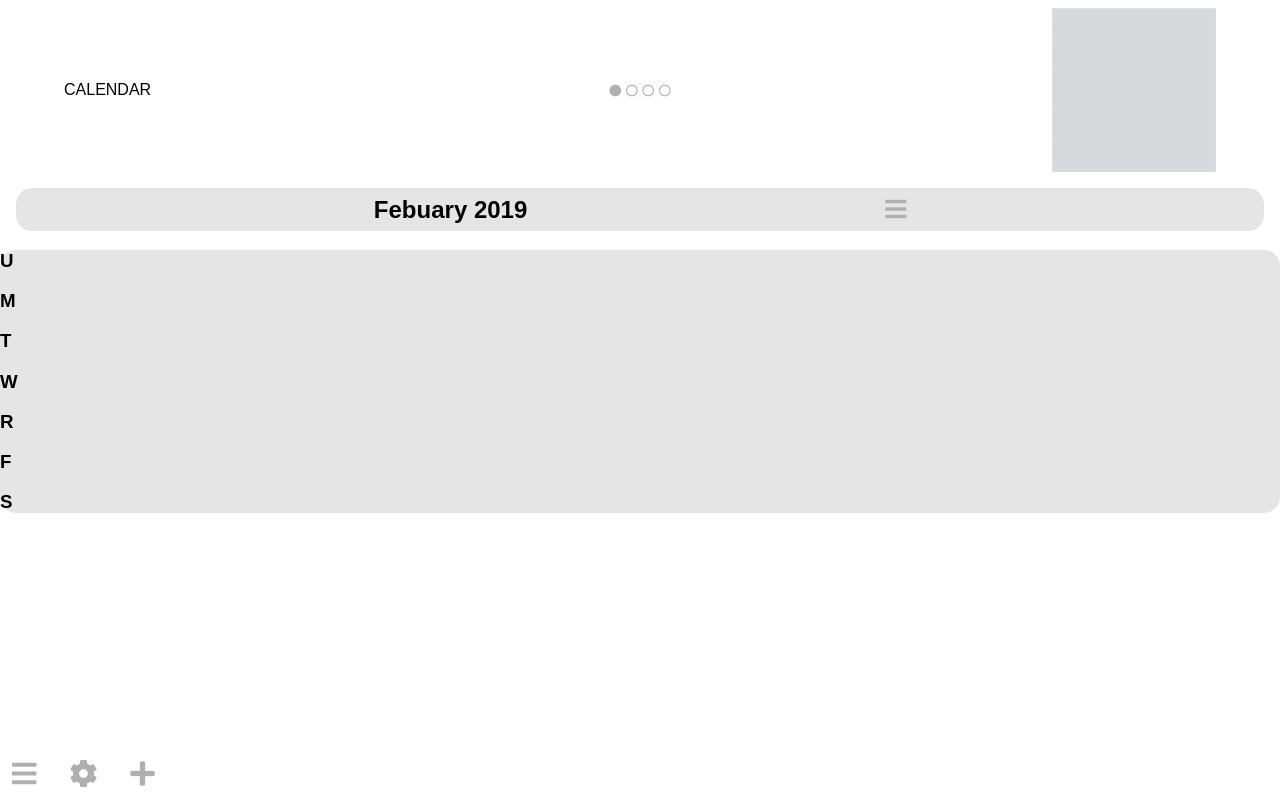
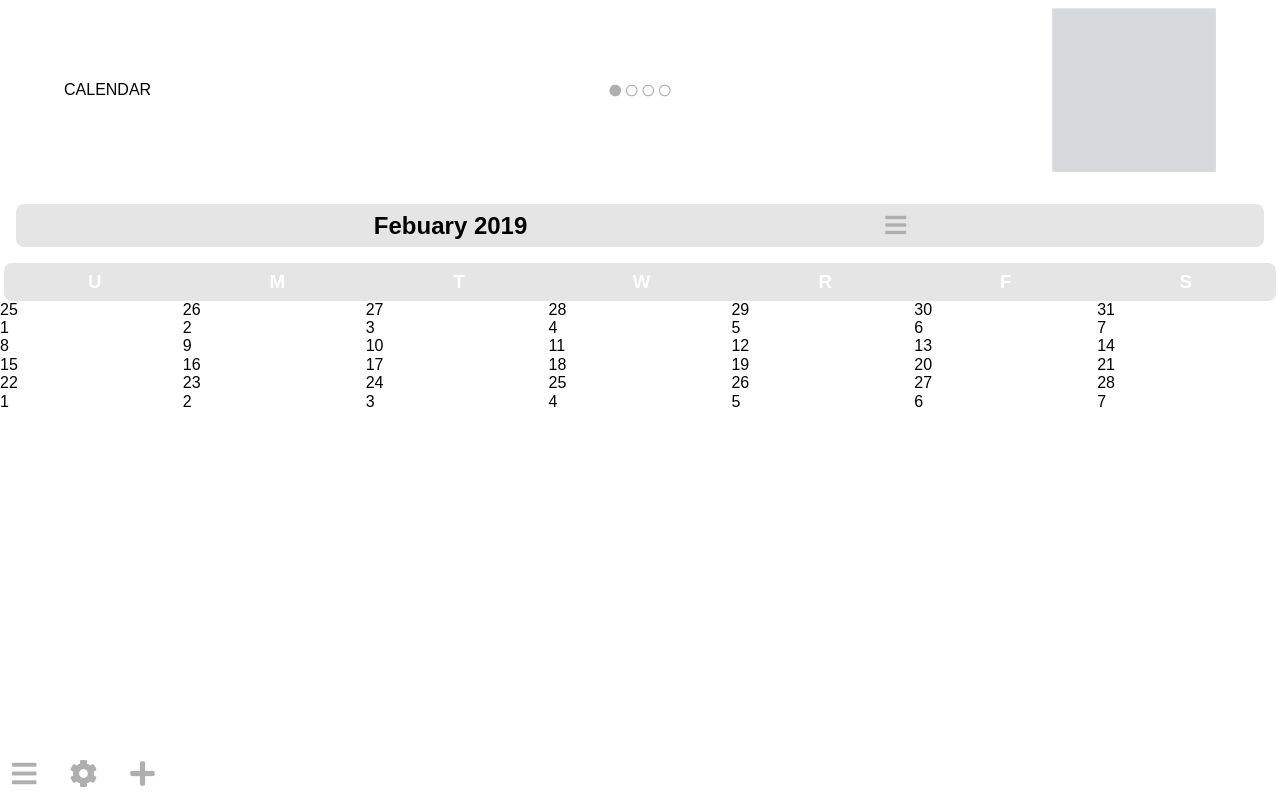
Before and after one commit to Theacalix/productiveapp, a plain HTML site: page calendar.html in a window 1280 px wide. Drawn offline with nearby package versions, Linux system fonts and the light colour scheme.

Commit message:
added day boxes to calendar

```diff
--- a/calendar.html
+++ b/calendar.html
@@ -37,6 +37,62 @@
       <h3>F</h3>
       <h3>S</h3>
     </div>
+    <div class="days">
+      <div class="old">
+        <div>25</div>
+        <div>26</div>
+        <div>27</div>
+        <div>28</div>
+        <div>29</div>
+        <div>30</div>
+        <div>31</div>
+      </div>
+      <div>
+        <div>1</div>
+        <div>2</div>
+        <div>3</div>
+        <div>4</div>
+        <div>5</div>
+        <div>6</div>
+        <div>7</div>
+      </div>
+      <div>
+        <div>8</div>
+        <div>9</div>
+        <div>10</div>
+        <div>11</div>
+        <div>12</div>
+        <div>13</div>
+        <div>14</div>
+      </div>
+      <div>
+        <div>15</div>
+        <div>16</div>
+        <div>17</div>
+        <div>18</div>
+        <div>19</div>
+        <div>20</div>
+        <div>21</div>
+      </div>
+      <div>
+        <div>22</div>
+        <div>23</div>
+        <div>24</div>
+        <div>25</div>
+        <div>26</div>
+        <div>27</div>
+        <div>28</div>
+      </div>
+      <div class="old">
+        <div>1</div>
+        <div>2</div>
+        <div>3</div>
+        <div>4</div>
+        <div>5</div>
+        <div>6</div>
+        <div>7</div>
+      </div>
+    </div>
   </main>
   <footer>
     <i class="fas fa-bars"></i>
--- a/styles.css
+++ b/styles.css
@@ -41,7 +41,8 @@ i {
 /* LAYOUT */
 header {
   width: 90%;
-  margin: .5rem auto 1rem auto;
+  margin: auto;
+  padding: .5rem 0 1rem 0;
   display: flex;
   justify-content: center;
   align-items: center;
@@ -103,7 +104,35 @@ footer i {
   align-items: center;
 }
 
-.week {}
+.week {
+  display: flex;
+  justify-content: space-around;
+  color: white;
+  margin: 0 .25rem;
+}
+
+.week h3 {
+  margin: .5rem;
+}
+
+.calendar .greyBox {
+  border-radius: .5rem;
+}
+
+.days {
+  flex: 1;
+  display: flex;
+  flex-flow: column;
+}
+
+.days>div {
+  display: flex;
+  text-align: left;
+}
+
+.days>div>div {
+  flex: 1;
+}
 
 /* TASK */
 .first {
```
